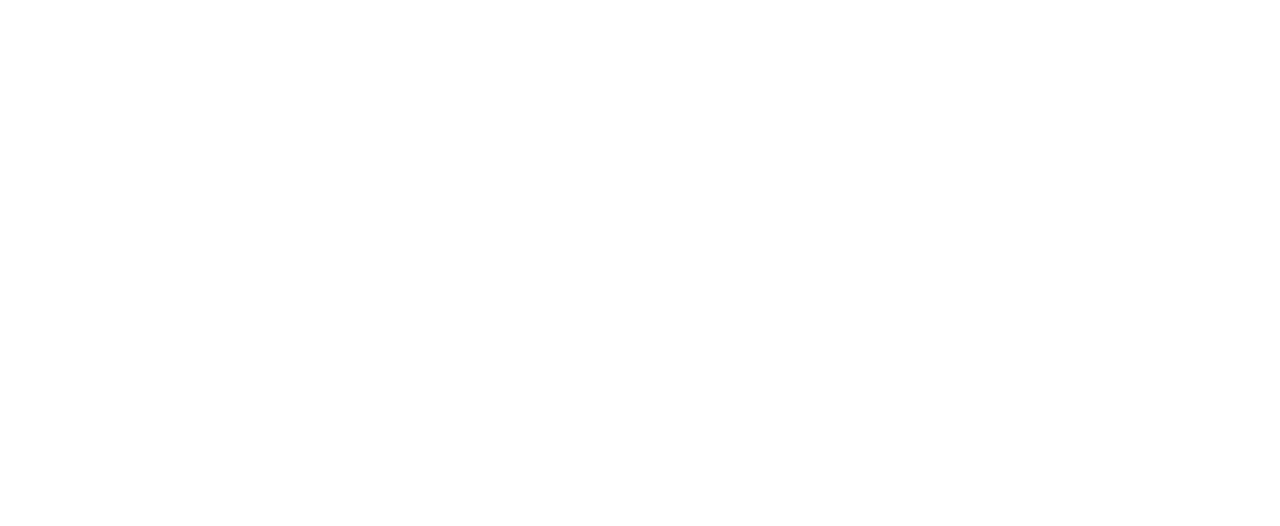
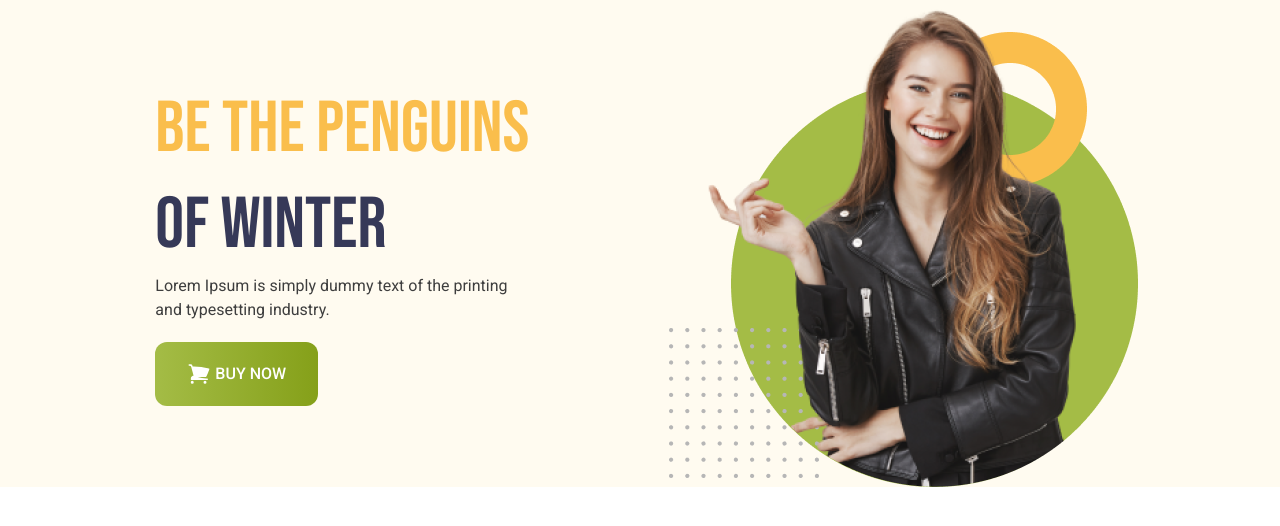
Before and after one commit to tainurrahaman/Tailwind-, a plain HTML site: page index.html in a window 1280 px wide. Drawn offline with nearby package versions, Linux system fonts and the light colour scheme.

Commit message:
made banner part

```diff
--- a/index.html
+++ b/index.html
@@ -4,10 +4,63 @@
     <meta charset="UTF-8" />
     <meta name="viewport" content="width=device-width, initial-scale=1.0" />
     <title>Tailwind CSS</title>
+    <script src="https://cdn.tailwindcss.com"></script>
+    <link rel="preconnect" href="https://fonts.googleapis.com" />
+    <link rel="preconnect" href="https://fonts.gstatic.com" crossorigin />
+    <link
+      href="https://fonts.googleapis.com/css2?family=Bebas+Neue&family=Roboto:ital,wght@0,100;0,300;0,400;0,500;0,700;0,900;1,100;1,300;1,400;1,500;1,700;1,900&display=swap"
+      rel="stylesheet"
+    />
+    <style>
+      .font-bebas-neue {
+        font-family: "Bebas Neue", sans-serif;
+      }
+
+      .font-roboto {
+        font-family: "Roboto", sans-serif;
+      }
+    </style>
   </head>
-  <body>
-    <header></header>
-    <main></main>
+  <body class="bg-[#FFFFFF] font-roboto">
+    <header class="bg-[#FFFBF0] pl-4">
+      <div class="md:flex md:items-center justify-evenly">
+        <div>
+          <h1 class="font-bebas-neue text-7xl leading-[6rem]">
+            <span class="text-[#FABE4C]">Be the Penguins</span><br /><span
+              class="text-[#363958]"
+              >of Winter</span
+            >
+          </h1>
+          <p class="text-[#3E3E3E] text-base leading-6 pb-5">
+            Lorem Ipsum is simply dummy text of the printing <br />
+            and typesetting industry.
+          </p>
+          <button
+            class="text-[#FFFFFF] text-base bg-gradient-to-r from-[#A4BC46] to-[#85A019] px-8 py-5 rounded-xl flex gap-1 font-medium"
+          >
+            <svg
+              xmlns="http://www.w3.org/2000/svg"
+              fill="white "
+              viewBox="0 0 24 24"
+              stroke-width="1.5"
+              stroke="currentColor"
+              class="size-6"
+            >
+              <path
+                stroke-linecap="round"
+                stroke-linejoin="round"
+                d="M2.25 3h1.386c.51 0 .955.343 1.087.835l.383 1.437M7.5 14.25a3 3 0 0 0-3 3h15.75m-12.75-3h11.218c1.121-2.3 2.1-4.684 2.924-7.138a60.114 60.114 0 0 0-16.536-1.84M7.5 14.25 5.106 5.272M6 20.25a.75.75 0 1 1-1.5 0 .75.75 0 0 1 1.5 0Zm12.75 0a.75.75 0 1 1-1.5 0 .75.75 0 0 1 1.5 0Z"
+              />
+            </svg>
+            BUY NOW
+          </button>
+        </div>
+        <div class="banner-image">
+          <img src="images/model.png" alt="" />
+        </div>
+      </div>
+    </header>
+
     <footer></footer>
   </body>
 </html>
--- /dev/null
+++ b/tailwind.config.js
@@ -0,0 +1,8 @@
+/** @type {import('tailwindcss').Config} */
+module.exports = {
+  content: ["./src/**/*.{html,js}"],
+  theme: {
+    extend: {},
+  },
+  plugins: [],
+}
```
